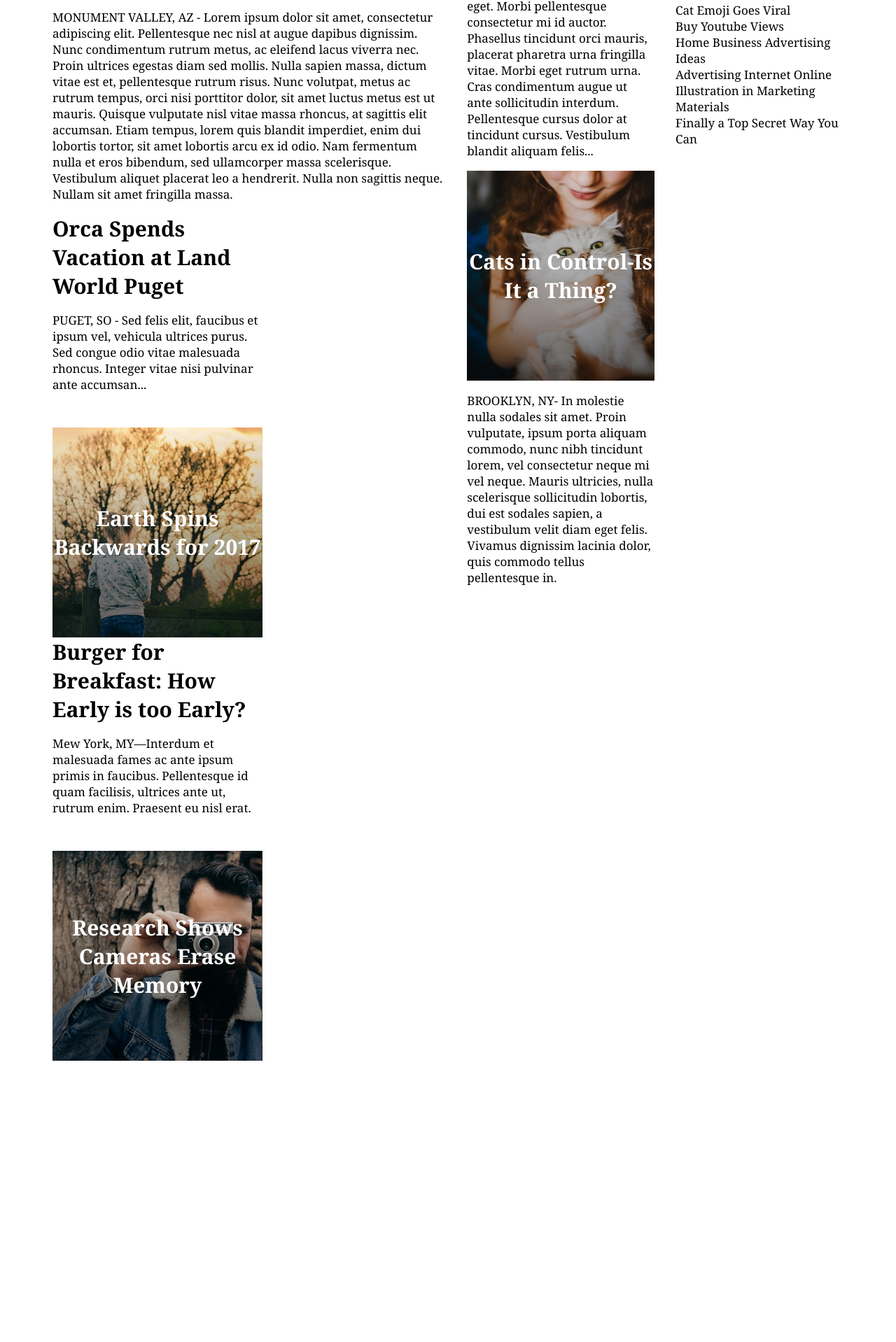
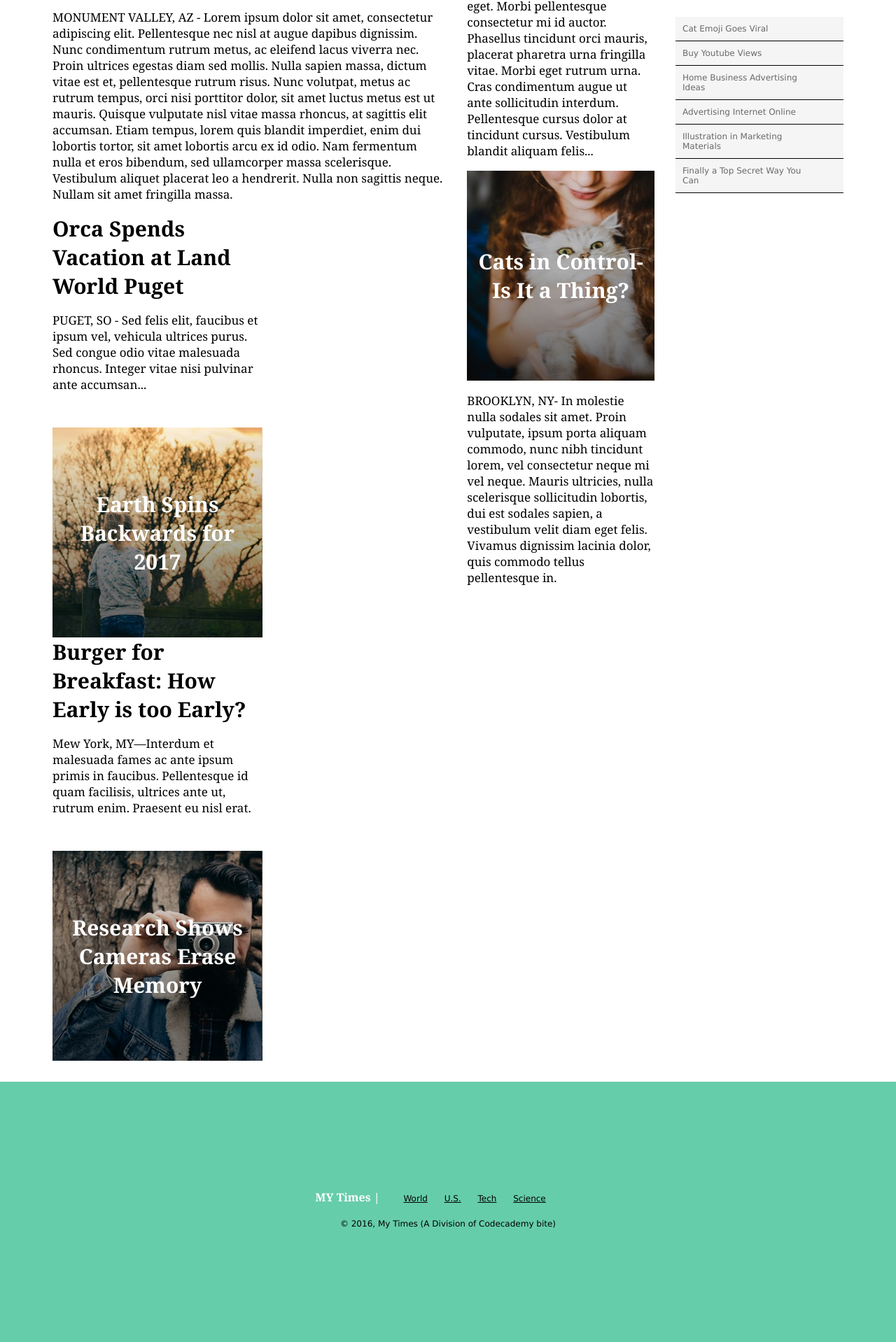
Before and after one commit to nabrus/my_times, a plain HTML site: page index.html in a window 1280 px wide. Shown: the part 424-2342 px from the top of the page at 70% size. Before the commit the page ends 2015 px from the top, so only its background shows below. Drawn offline with Linux system fonts and the light colour scheme.

Commit message:
complete page

```diff
--- a/index.html
+++ b/index.html
@@ -92,12 +92,31 @@
       <h3>NEWS BITES</h3>
       <span class="bite">Cat Emoji Goes Viral</span>
       <span class="bite">Buy Youtube Views</span>
-      <span class="bite">Home Business Advertising Ideas</span>
+      <span class="bite">Home Business Advertising<br />Ideas</span>
       <span class="bite">Advertising Internet Online</span>
-      <span class="bite">Illustration in Marketing Materials</span>
-      <span class="bite">Finally a Top Secret Way You Can</span>
+      <span class="bite">Illustration in Marketing<br />Materials</span>
+      <span class="bite">Finally a Top Secret Way You<br />Can</span>
     </div>
   </main>
 
+  <!-- Footer -->
+
+  <footer>
+    <div class="footer">
+      <span class="footer-title">MY Times |</span>
+      <nav>
+        <span><a href="#world">World</a></span>
+        <span><a href="#usa">U.S.</a></span>
+        <span><a href="#tech">Tech</a></span>
+        <span><a href="#science">Science</a></span>
+      </nav>
+    </div>
+    <p class="copyright">
+      &copy; 2016, My Times (A Division of Codecademy bite)
+    </p>
+
+
+  </footer>
+
   </body>
 </html>
--- a/resources/css/style.css
+++ b/resources/css/style.css
@@ -38,7 +38,9 @@ nav {
   padding: 10px;
 }
 
-
+span {
+  padding: 10px;
+}
 
 
 /* main content */
@@ -89,18 +91,24 @@ h2 {
 .column.small {
   width: 240px;
   margin-left: 30px;
+  display: flex;
 }
 
-.bites {
-  direction: flex;
+.bite {
   margin: 0;
-
+  background-color: WhiteSmoke;
+  font-family: Verdana;
+  font-size: 12px;
+  color: DimGray;
+  border-bottom: 1px solid black;
+  padding: 10px;
 }
 
-.heading {
+h3 {
   font-size: 16px;
   font-weight: bold;
   text-align: center;
+  margin-bottom: 50px;
 }
 
 
@@ -150,3 +158,24 @@ h2 {
   align-items: center;
   text-align: center;
 }
+
+/* Footer */
+
+footer {
+  display: flex;
+  align-items: center;
+  flex-direction: column;
+  background-color: MediumAquamarine;
+  margin: auto;
+  font-family: Verdana;
+  font-size: 12px;
+  padding: 150px;
+}
+
+
+.footer-title {
+  font-size: 16px;
+  font-weight: bold;
+  color: white;
+  font-family: georgia;
+}
```
